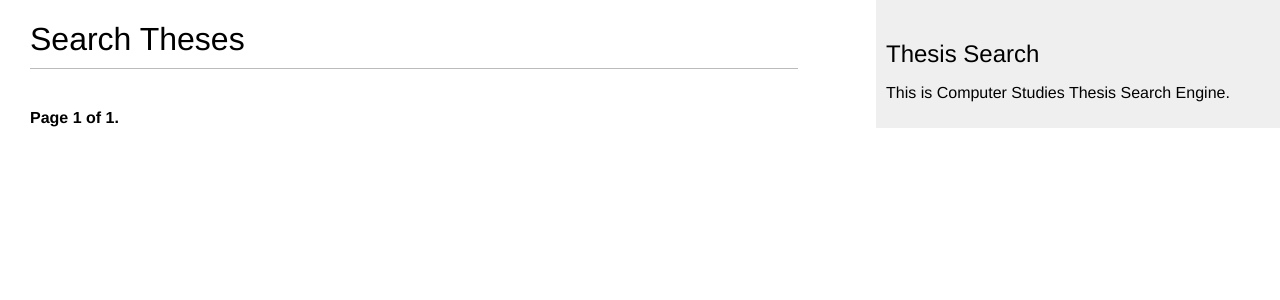
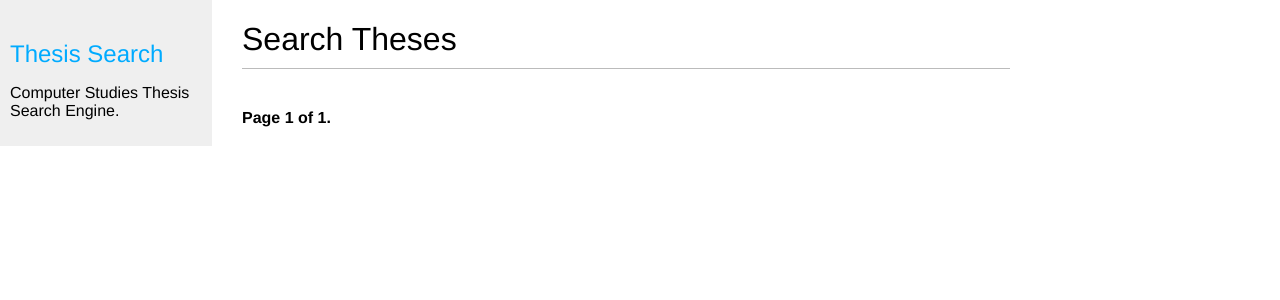
Before and after one commit to rcdosado/searchthesis, a Django app: page /search/ in a window 1280 px wide. Shown: the top 300 px of the page. Run offline with Django 3.2, Linux system fonts and the light colour scheme; data that the repository does not hold is empty.

Commit message:
float the banner left, update css, add authors

```diff
--- a/search/static/css/main.css
+++ b/search/static/css/main.css
@@ -25,6 +25,8 @@ h2 {
 }
 h6.author {
     margin-top: 0;
+    margin-bottom: 0;
+    color:#ccc;
 }
 #content {
     float:left;
@@ -33,11 +35,16 @@ h6.author {
 }
 
 #sidebar {
-    float:right;
-    width:30%;
+    float:left;
+    width:15%;
     padding:10px;
     background:#efefef;
     height:100%;
+}
+
+p.justify{
+    display: flex;
+    justify-content: center;
 }
 
 p.date {
@@ -46,6 +53,7 @@ p.date {
     font-size: 12px;
     font-style: italic;
     margin-bottom: 0;
+    margin-top:0;
 }
 
 /* pagination */
--- a/search/templates/search/base.html
+++ b/search/templates/search/base.html
@@ -9,13 +9,13 @@
     <link rel="stylesheet" href="{% static "css/main.css" %}">
 </head>
 <body>
+    <div id="sidebar">
+        <h2><a href="#">Thesis Search</a></h2>
+            <p>Computer Studies Thesis </br>Search Engine.</p>
+    </div>
     <div id="content">
         {% block content %}
         {% endblock %}
     </div>
-    <div id="sidebar">
-        <h2>Thesis Search</h2>
-            <p>This is Computer Studies Thesis Search Engine.</p>
-    </div>
 </body>
 </html>
```
Also changed, not shown: search/templates/search/post/detail.html (+6 -5 lines).
